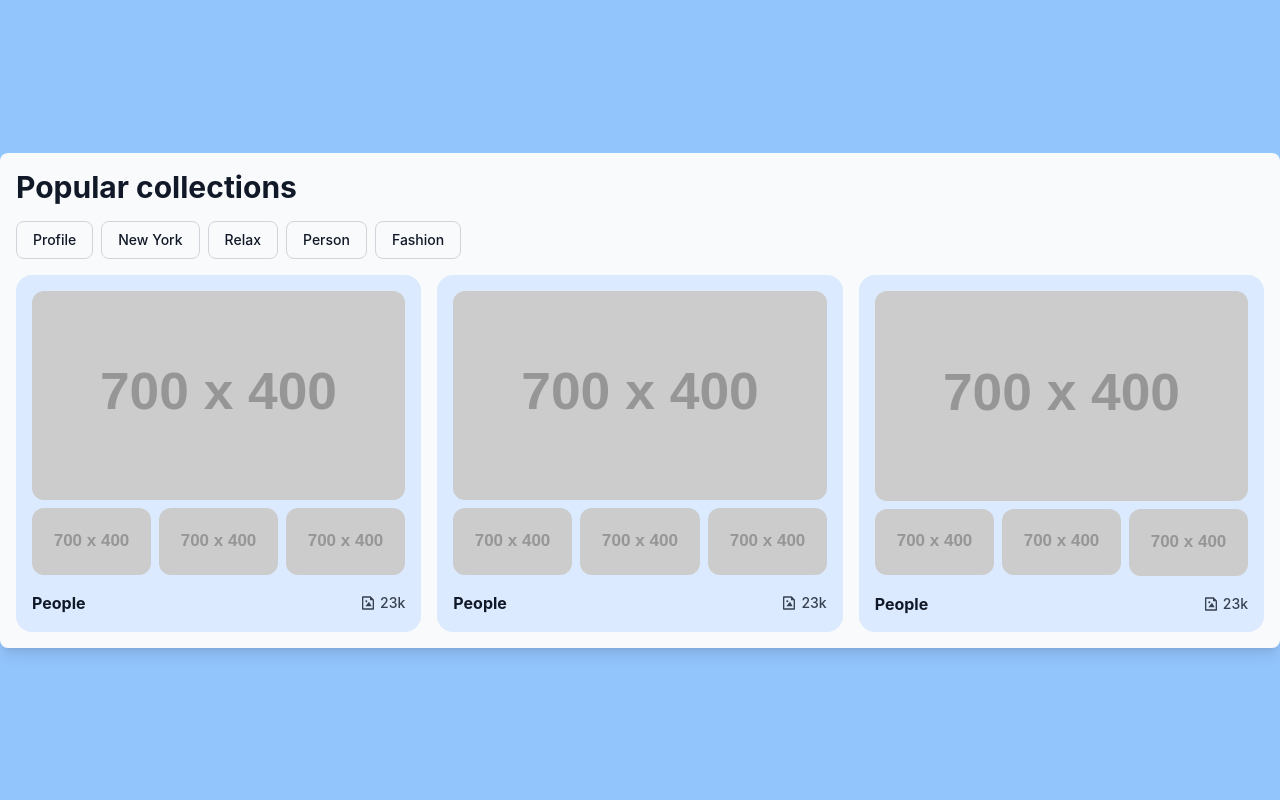
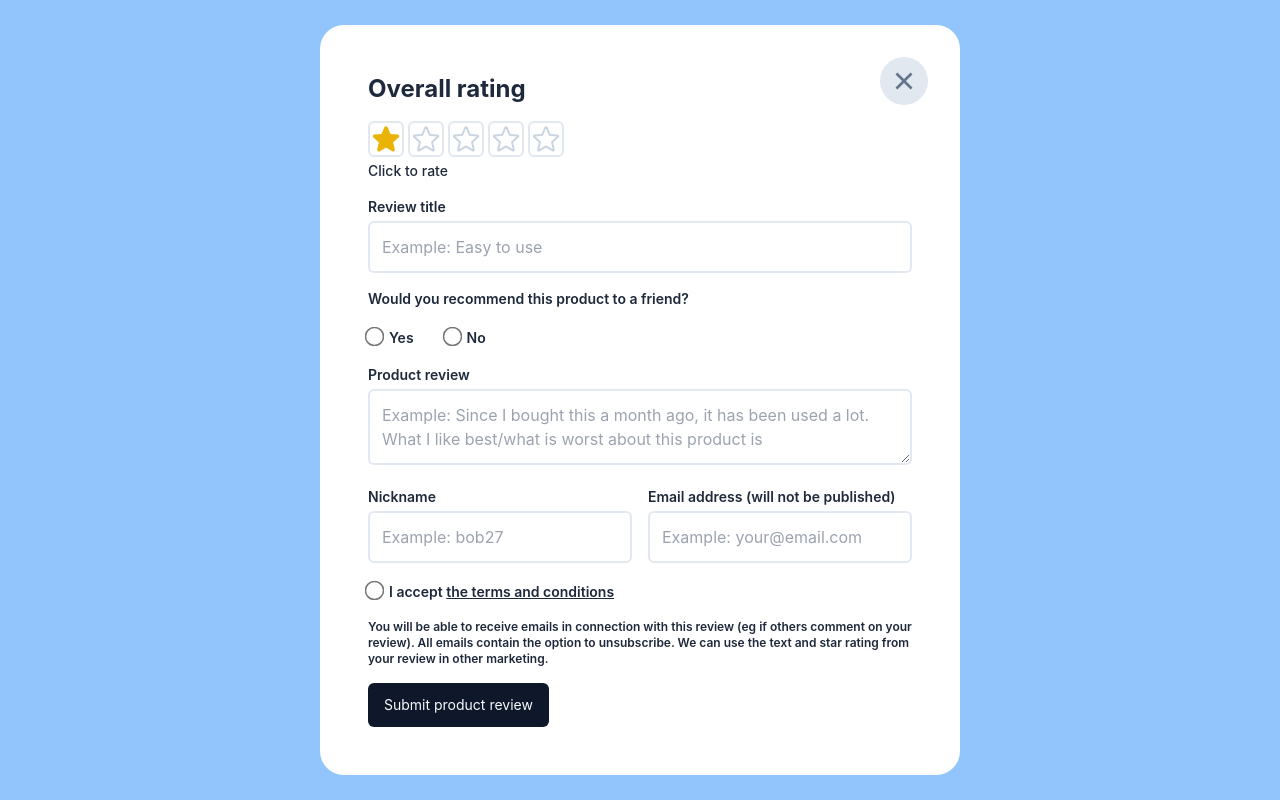
Before and after one commit to phamhuulocforwork/combillUI, a React (Create React App) app: page / in a window 1280 px wide. Built offline with nearby package versions, Linux system fonts and the light colour scheme.

Commit message:
product review modal

```diff
--- a/src/App.jsx
+++ b/src/App.jsx
@@ -2,6 +2,7 @@ import CollectionList from './features/CollectionList'
 import JobCard from './features/JobCard'
 import List from './features/List'
 import MessageBox from './features/MessageBox'
+import ProductReview from './features/ProductReviewModal'
 import Todo from './features/Todo'
 import UserProfile from './features/UserProfile'
 
@@ -13,7 +14,8 @@ function App() {
       {/* <List></List> */}
       {/* <JobCard></JobCard> */}
       {/* <MessageBox></MessageBox> */}
-      <CollectionList></CollectionList>
+      {/* <CollectionList></CollectionList> */}
+      <ProductReview></ProductReview>
     </div>
   )
 }
--- /dev/null
+++ b/src/features/ProductReviewModal/components/Input/index.jsx
@@ -0,0 +1,36 @@
+import React from 'react'
+import PropTypes from 'prop-types'
+
+const Input = ({ title, placeholder, type }) => {
+  return (
+    <div>
+      <label htmlFor={title} className="block text-sm font-semibold">
+        {title}
+      </label>
+      {type === 'text' && (
+        <input
+          className="mt-1 w-full py-3 px-3 rounded-md outline-1 border-2 border-slate-200"
+          type="text"
+          id="title"
+          placeholder={placeholder}
+        />
+      )}
+      {type === 'textarea' && (
+        <textarea
+          className="mt-1 w-full py-3 px-3 rounded-md outline-1 border-2 border-slate-200"
+          type="text"
+          id="title"
+          placeholder={placeholder}
+        />
+      )}
+    </div>
+  )
+}
+
+Input.propTypes = {
+  title: PropTypes.string,
+  placeholder: PropTypes.string,
+  type: PropTypes.oneOf(['text', 'textarea']),
+}
+
+export default Input
--- /dev/null
+++ b/src/features/ProductReviewModal/components/Rating/Rating.jsx
@@ -0,0 +1,40 @@
+import React, { useState } from 'react'
+import PropTypes from 'prop-types'
+
+const Rating = () => {
+  const [reviewScore, setReviewScore] = useState(1)
+  return (
+    <>
+      {[1, 2, 3, 4, 5].map((star) => (
+        <li
+          key={star}
+          className={`
+          ${reviewScore >= star ? 'text-yellow-500' : 'text-slate-300'}
+          border-2 border-slate-200 rounded-md flex justify-center items-center`}
+          onClick={() => setReviewScore(star)}
+        >
+          <svg
+            xmlns="http://www.w3.org/2000/svg"
+            viewBox="0 0 24 24"
+            fill="none"
+            stroke-width="1.5"
+            stroke="currentColor"
+            className={`
+            ${reviewScore >= star && 'fill-yellow-500'}
+            w-8 h-8`}
+          >
+            <path
+              stroke-linecap="round"
+              stroke-linejoin="round"
+              d="M11.48 3.499a.562.562 0 0 1 1.04 0l2.125 5.111a.563.563 0 0 0 .475.345l5.518.442c.499.04.701.663.321.988l-4.204 3.602a.563.563 0 0 0-.182.557l1.285 5.385a.562.562 0 0 1-.84.61l-4.725-2.885a.562.562 0 0 0-.586 0L6.982 20.54a.562.562 0 0 1-.84-.61l1.285-5.386a.562.562 0 0 0-.182-.557l-4.204-3.602a.562.562 0 0 1 .321-.988l5.518-.442a.563.563 0 0 0 .475-.345L11.48 3.5Z"
+            />
+          </svg>
+        </li>
+      ))}
+    </>
+  )
+}
+
+Rating.propTypes = {}
+
+export default Rating
--- /dev/null
+++ b/src/features/ProductReviewModal/index.jsx
@@ -0,0 +1,131 @@
+import React from 'react'
+import PropTypes from 'prop-types'
+import Input from './components/Input'
+import Rating from './components/Rating/Rating'
+
+const ProductReview = () => {
+  return (
+    <div className="container flex justify-center">
+      <div className="w-[40rem] rounded-3xl bg-white p-12 relative text-slate-800">
+        <div className="absolute top-8 right-8 bg-slate-200 text-slate-500 hover:bg-red-400 hover:text-slate-50 hover:rotate-90 transition duration-500 p-2 rounded-full cursor-pointer">
+          <svg
+            xmlns="http://www.w3.org/2000/svg"
+            viewBox="0 0 24 24"
+            fill="currentColor"
+            className="w-8 h-8"
+          >
+            <path d="M11.9997 10.5865L16.9495 5.63672L18.3637 7.05093L13.4139 12.0007L18.3637 16.9504L16.9495 18.3646L11.9997 13.4149L7.04996 18.3646L5.63574 16.9504L10.5855 12.0007L5.63574 7.05093L7.04996 5.63672L11.9997 10.5865Z"></path>
+          </svg>
+        </div>
+
+        <div className="space-y-4">
+          <h1 className="text-2xl font-bold">Overall rating</h1>
+
+          <div className="space-y-1">
+            <ul className="flex gap-1">
+              <Rating></Rating>
+            </ul>
+            <p className="text-sm font-medium">Click to rate</p>
+          </div>
+
+          <Input
+            title="Review title"
+            placeholder="Example: Easy to use"
+            type="text"
+          ></Input>
+
+          <p className="block text-sm font-semibold">
+            Would you recommend this product to a friend?
+          </p>
+          <div className="flex gap-8">
+            <div>
+              <input
+                type="radio"
+                id="yes"
+                value="yes"
+                name="rec product"
+                className="mr-2 scale-150 accent-slate-800 cursor-pointer"
+              />
+              <label
+                htmlFor="yes"
+                className="text-sm font-semibold cursor-pointer"
+              >
+                Yes
+              </label>
+            </div>
+            <div>
+              <input
+                type="radio"
+                id="no"
+                value="no"
+                name="rec product"
+                className="mr-2 scale-150 accent-slate-800 cursor-pointer"
+              />
+              <label
+                htmlFor="no"
+                className="text-sm font-semibold cursor-pointer"
+              >
+                No
+              </label>
+            </div>
+          </div>
+
+          <Input
+            title="Product review"
+            placeholder="Example: Since I bought this a month ago, it has been used a lot. What I like best/what is worst about this product is"
+            type="textarea"
+          ></Input>
+
+          <div className="flex gap-4">
+            <div className="grow">
+              <Input
+                title="Nickname"
+                placeholder="Example: bob27"
+                type="text"
+              ></Input>
+            </div>
+            <div className="grow">
+              <Input
+                title="Email address (will not be published)"
+                placeholder="Example: your@email.com"
+                type="text"
+              ></Input>
+            </div>
+          </div>
+
+          <div>
+            <input
+              type="radio"
+              id="accept"
+              value="accept"
+              name="accept the terms"
+              className="mr-2 scale-150 accent-slate-800 cursor-pointer"
+            />
+            <label
+              htmlFor="yes"
+              className="text-sm font-semibold cursor-pointer"
+            >
+              I accept{' '}
+              <u className="cursor-pointer">the terms and conditions</u>
+            </label>
+          </div>
+
+          <p className="text-xs font-semibold">
+            You will be able to receive emails in connection with this review
+            (eg if others comment on your review). All emails contain the option
+            to unsubscribe. We can use the text and star rating from your review
+            in other marketing.
+          </p>
+
+          <button className="px-4 py-3 bg-slate-900 rounded-md text-slate-50 text-sm hover:-translate-y-1 transition duration-500">
+            Submit product review
+          </button>
+        </div>
+      </div>
+    </div>
+  )
+}
+
+ProductReview.propTypes = {}
+
+export default ProductReview
```
